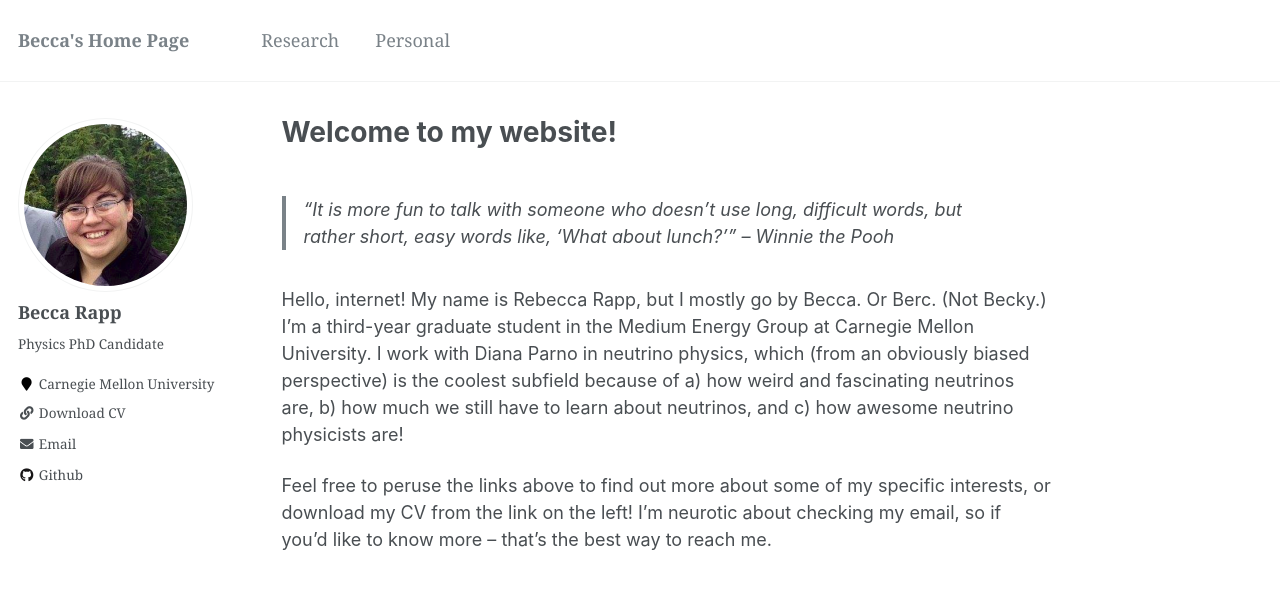
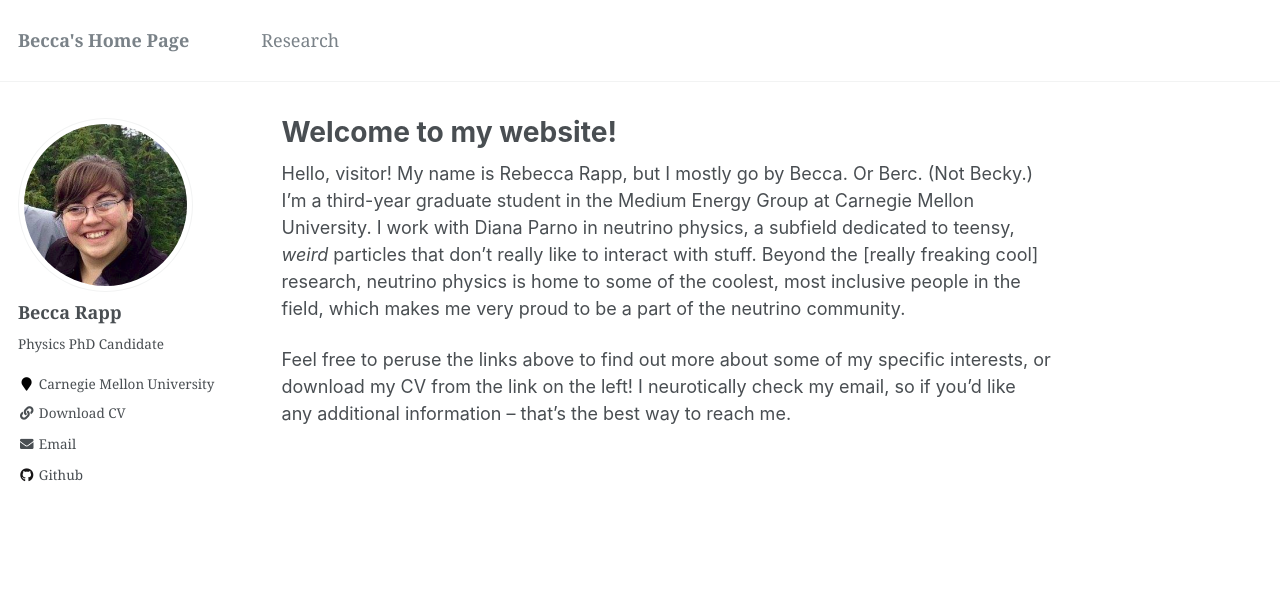
Before and after one commit to rapprl/rapprl.github.io, a Jekyll site: the page built from _pages/about.md, in a window 1280 px wide. Shown: the top 589 px of the page. Built offline with Jekyll 4.4.1, drawn with Linux system fonts in a browser that asks for light colours.

Commit message:
commenting out things that aren't ready to post yet.

```diff
--- a/_data/navigation.yml
+++ b/_data/navigation.yml
@@ -9,5 +9,5 @@ main:
   # - title: "Teaching"
   #   url: /teaching/
 
-  - title: "Personal"
-    url: /personal/
+  # - title: "Personal"
+  #   url: /personal/
--- a/_pages/about.md
+++ b/_pages/about.md
@@ -9,8 +9,16 @@ redirect_from:
   - /about.html
 ---
 
-> "It is more fun to talk with someone who doesn't use long, difficult words, but rather short, easy words like, 'What about lunch?'" -- Winnie the Pooh
+Hello, visitor!  My name is Rebecca Rapp, but I mostly go by Becca.
+Or Berc.  (Not Becky.)  I'm a third-year graduate student in the
+Medium Energy Group at Carnegie Mellon University.  I work with Diana
+Parno in neutrino physics, a subfield dedicated to teensy, _weird_
+particles that don't really like to interact with stuff.  Beyond the
+[really freaking cool] research, neutrino physics is home to some of
+the coolest, most inclusive people in the field, which makes me very
+proud to be a part of the neutrino community.
 
-Hello, internet!  My name is Rebecca Rapp, but I mostly go by Becca.  Or Berc.  (Not Becky.)  I'm a third-year graduate student in the Medium Energy Group at Carnegie Mellon University.  I work with Diana Parno in neutrino physics, which (from an obviously biased perspective) is the coolest subfield because of a) how weird and fascinating neutrinos are, b) how much we still have to learn about neutrinos, and c) how awesome neutrino physicists are!
-
-Feel free to peruse the links above to find out more about some of my specific interests, or download my CV from the link on the left!  I'm neurotic about checking my email, so if you'd like to know more -- that's the best way to reach me.
+Feel free to peruse the links above to find out more about some of my
+specific interests, or download my CV from the link on the left!  I
+neurotically check my email, so if you'd like any additional
+information -- that's the best way to reach me.
```
Also changed, not shown: index.html (deleted, +0 -117 lines).
